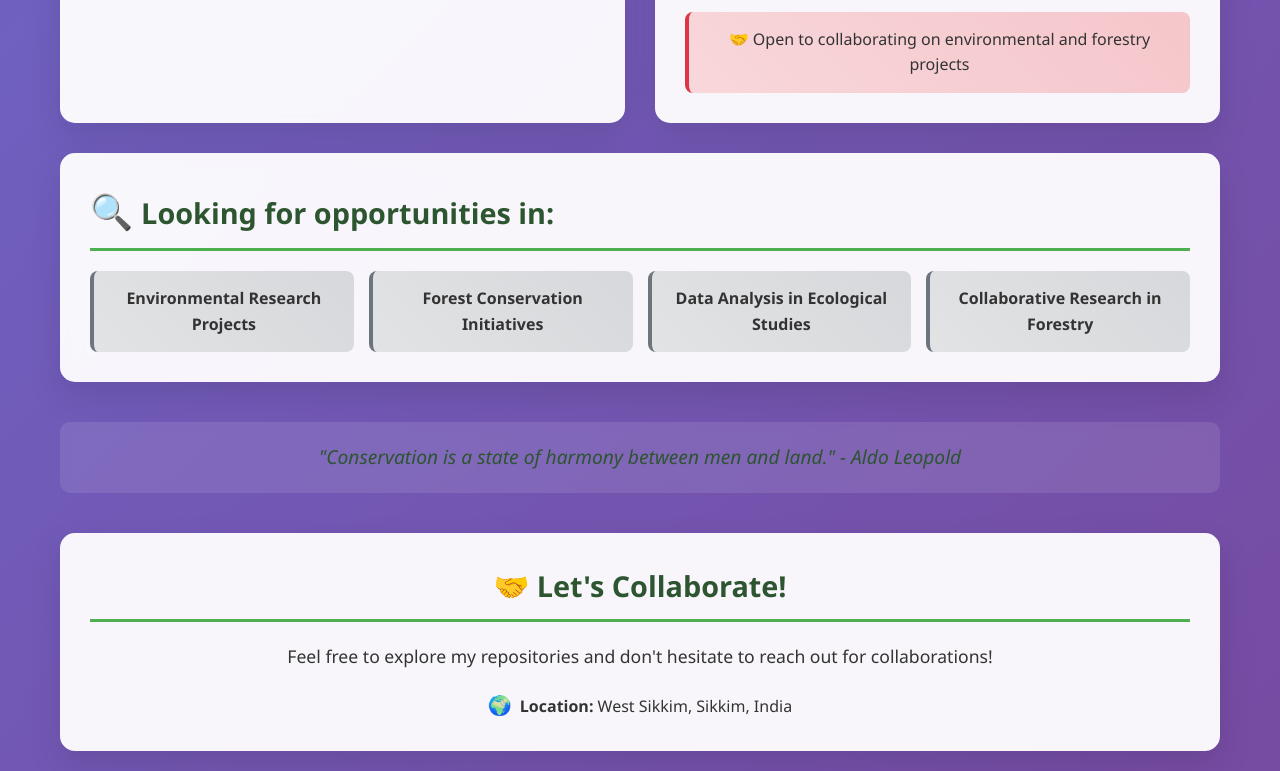
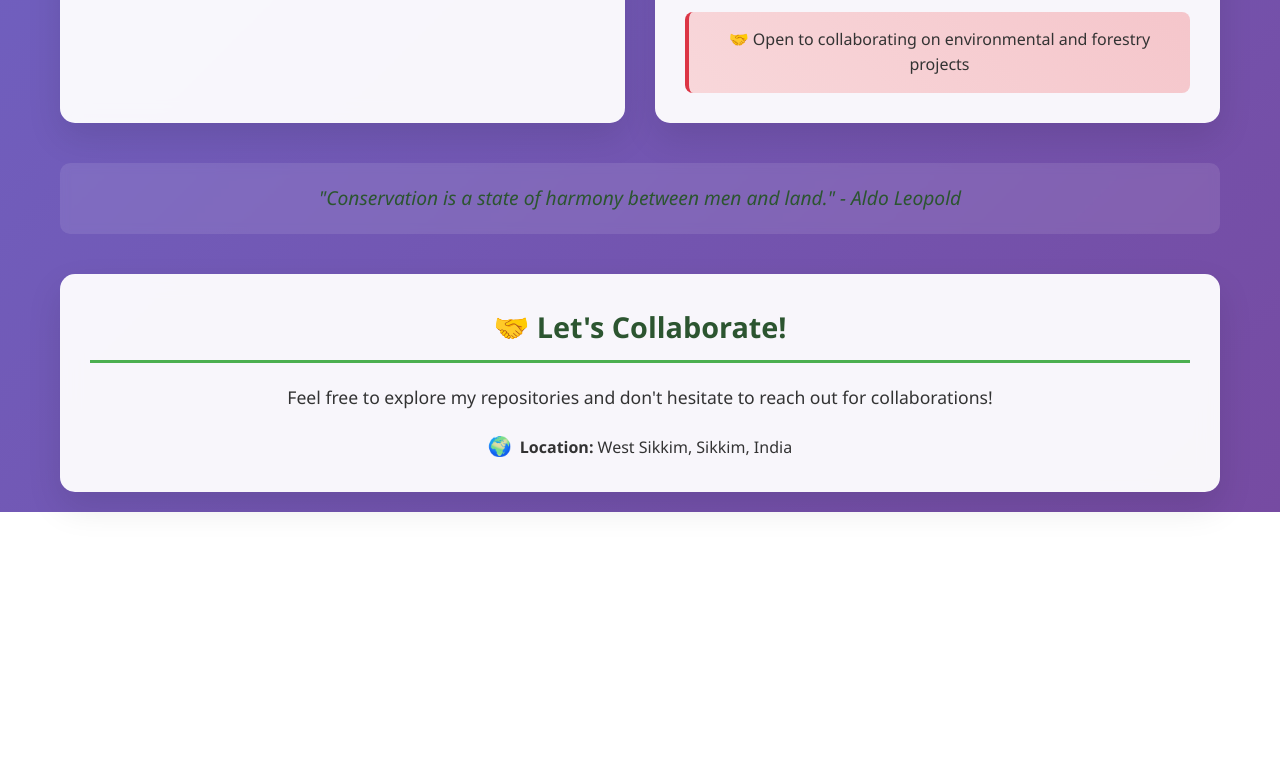
Before and after one commit to sonamyangchen-analysis/my-webpage, a plain HTML site: page index.html in a window 1280 px wide. Shown: the part 2903-3674 px from the top of the page. After the commit the page ends 3415 px from the top, so only its background shows below. Drawn offline with Linux system fonts and the light colour scheme.

Commit message:
Update index.html

```diff
--- a/index.html
+++ b/index.html
@@ -416,16 +416,6 @@
                     </div>
                 </div>
             </div>
-
-            <div class="card full-width-card">
-                <h2><span class="emoji">🔍</span>Looking for opportunities in:</h2>
-                <div class="opportunities">
-                    <div class="opportunity-item">Environmental Research Projects</div>
-                    <div class="opportunity-item">Forest Conservation Initiatives</div>
-                    <div class="opportunity-item">Data Analysis in Ecological Studies</div>
-                    <div class="opportunity-item">Collaborative Research in Forestry</div>
-                </div>
-            </div>
         </div>
 
         <div class="quote">
```
